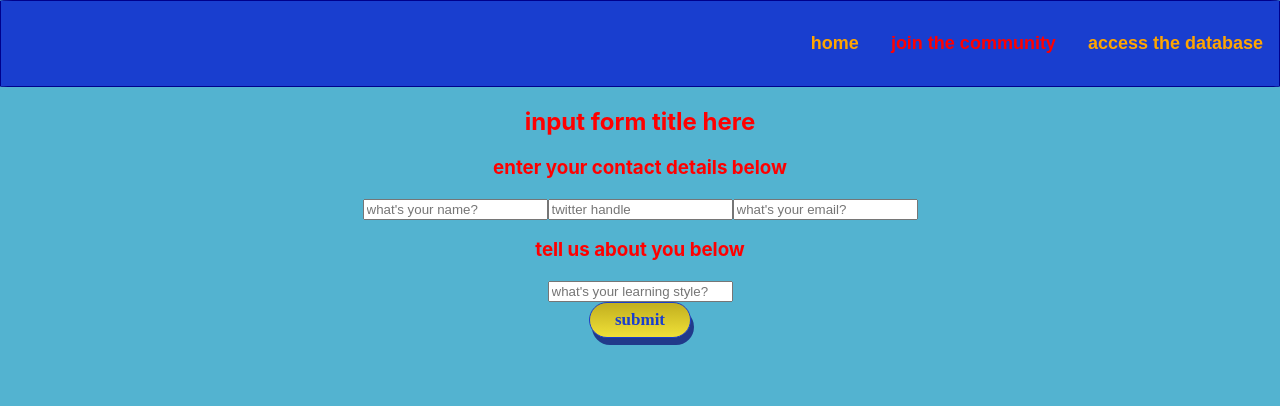
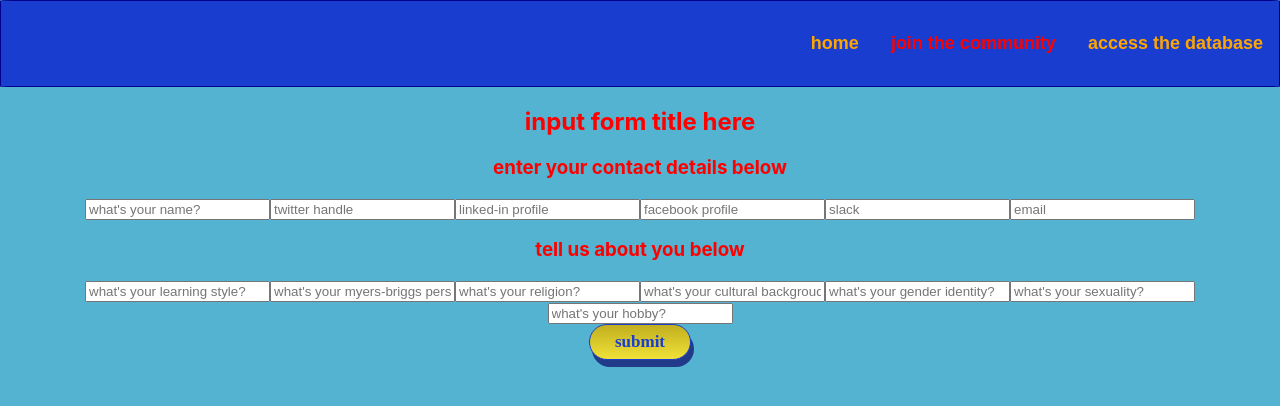
Before and after one commit to DionneSD/School-of-Code-Week-9-Project_BSN_FrontEnd, a React (Create React App) app in the folder functional-nonsense-frontend/: page /join in a window 1280 px wide. Shown: the top 406 px of the page. Built offline with nearby package versions, Linux system fonts and the light colour scheme.

Commit message:
dionne input fields

```diff
--- a/functional-nonsense-frontend/src/components/Pages/InputPage/inputPage.js
+++ b/functional-nonsense-frontend/src/components/Pages/InputPage/inputPage.js
@@ -1,16 +1,31 @@
-import React, { useEffect } from 'react';
 import { useState } from 'react';
 
 export default function InputPage() {
 
 const [name, setName] = useState('');
+const [twitter, setTwitter] = useState('');
+const [linkedIn, setLinkedIn] = useState('');
+const [facebook, setFacebook] = useState('');
+const [slack, setSlack] = useState('');
 const [email, setEmail] = useState('');
 
+const [learningStyle, setLearningStyle] = useState('');
+const [mbPersonality, setMbPersonality] = useState('');
+const [religion, setReligion] = useState('');
+const [culturalBackground, setCulturalBackground] = useState('');
+const [genderId, setGenderId] = useState('');
+const [sexuality, setSexuality] = useState('');
+const [hobby, setHobby] = useState('');
 
-const handleFormSubmit = (e) => {
-    e.preventDefault();
-    const data = {
+
+// submit button functions here:
+const handleContactsSubmit = (e) => {
+   const data = {
         name: name,
+        twitter: twitter,
+        linkedIn: linkedIn,
+        facebook: facebook,
+        slack: slack,
         email: email
     }
     console.log(data);
@@ -23,13 +38,80 @@ const handleFormSubmit = (e) => {
     })
 }
 
+const handleUsersSubmit = (e) => {
+  const data = {
+      learningStyle: learningStyle,
+      mbPersonality: mbPersonality,
+      religion: religion,
+      culturalBackground: culturalBackground,
+      genderId: genderId,
+      sexuality: sexuality,
+      hobby: hobby
+  }
+  console.log(data);
+  fetch ('http://localhost:3001/users', {
+      method: 'POST',
+      headers: {
+          'Content-Type': 'application/json'
+      },
+      body: JSON.stringify(data)
+  })
+}
+
+//contact-details functions here:
 const handleNameChange = (e) => {
-    setName(e.target.value);
+  setName(e.target.value);
+}
+
+const handleTwitterChange = (e) => {
+  setTwitter(e.target.value);
+}
+
+const handleLinkedInChange = (e) => {
+  setLinkedIn(e.target.value);
+}
+
+const handleFacebookChange = (e) => {
+  setFacebook(e.target.value);
+}
+
+const handleSlackChange = (e) => {
+  setSlack(e.target.value);
 }
 
 const handleEmailChange = (e) => {
     setEmail(e.target.value);
 }
+
+//users functions here:
+const handleLearningStyleChange = (e) => {
+  setLearningStyle(e.target.value);
+}
+
+const handlembPersonalityChange = (e) => {
+  setMbPersonality(e.target.value);
+}
+
+const handleReligionChange = (e) => {
+  setReligion(e.target.value);
+}
+
+const handleCulturalBackgroundChange = (e) => {
+  setCulturalBackground(e.target.value);
+}
+
+const handleGenderIdChange = (e) => {
+  setGenderId(e.target.value);
+}
+
+const handleSexualityChange = (e) => {
+  setSexuality(e.target.value);
+}
+
+const handleHobbyChange = (e) => {
+  setHobby(e.target.value);
+}
+
 
 
   return (
@@ -39,22 +121,25 @@ const handleEmailChange = (e) => {
       <form className="contact-details">
       <h3>enter your contact details below</h3>
       <input type="text" value={name} onChange={handleNameChange} id="name" placeholder="what's your name?"></input>
-      <input type="twitter" id="twitter" placeholder="twitter handle"></input>
-      <input type="email" value={email} onChange={handleEmailChange} id="email" placeholder="what's your email?"></input>
+      <input type="text" value={twitter} onChange={handleTwitterChange} id="twitter" placeholder="twitter handle"></input>
+      <input type="text" value={linkedIn} onChange={handleLinkedInChange} id="linked-in" placeholder="linked-in profile"></input>
+      <input type="text" value={facebook} onChange={handleFacebookChange} id="facebook" placeholder="facebook profile"></input>
+      <input type="text" value={slack} onChange={handleSlackChange} id="slack" placeholder="slack"></input>
+      <input type="text" value={email} onChange={handleEmailChange} id="email" placeholder="email"></input>
       </form>
       <form className="users">
       <h3>tell us about you below </h3>
-      <input type="text" id="learning-style" placeholder="what's your learning style?"></input>
-      {/* <input id="mb-personality" placeholder="what's your myers-briggs personality type?"></input>
-      <input id="religion" placeholder="what's your religion?"></input>
-      <input id="cultural-background" placeholder="what's your cultural backgroud?"></input>
-      <input id="gender-id" placeholder="what's your gender identity?"></input>
-      <input id="sexuality" placeholder="what's your sexuality?"></input>
-      <input id="hobby" placeholder="what's your hobby?"></input> */}
+      <input type="text" value={learningStyle} onChange={handleLearningStyleChange} id="learning-style" placeholder="what's your learning style?"></input>
+      <input type="text" value={mbPersonality} onChange={handlembPersonalityChange} id="mb-personality" placeholder="what's your myers-briggs personality type?"></input>
+      <input type="text" value={religion} onChange={handleReligionChange} id="religion" placeholder="what's your religion?"></input>
+      <input type="text" value={culturalBackground} onChange={handleCulturalBackgroundChange} id="cultural-background" placeholder="what's your cultural backgroud?"></input>
+      <input type="text" value={genderId} onChange={handleGenderIdChange} id="gender-id" placeholder="what's your gender identity?"></input>
+      <input type="text" value={sexuality} onChange={handleSexualityChange} id="sexuality" placeholder="what's your sexuality?"></input>
+      <input type="text" value={hobby} onChange={handleHobbyChange} id="hobby" placeholder="what's your hobby?"></input>
       </form>
     </div>
     <div>
-      <button className="button" id="submit" onClick={handleFormSubmit}>submit</button>
+      <button className="button" id="submit" onClick={()=> {handleContactsSubmit(); handleUsersSubmit()}}>submit</button>
     </div>
     </section>
   )
```
